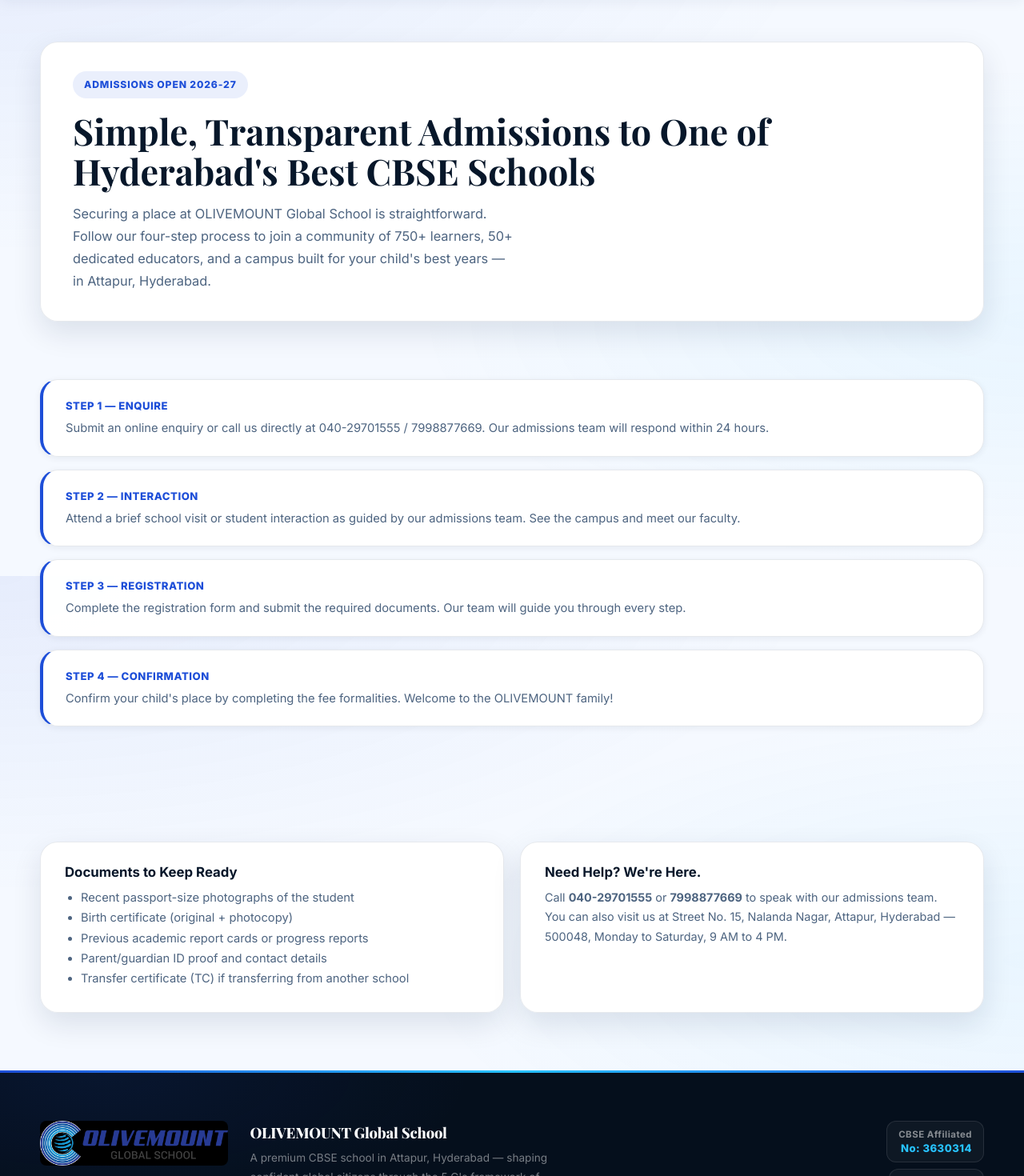
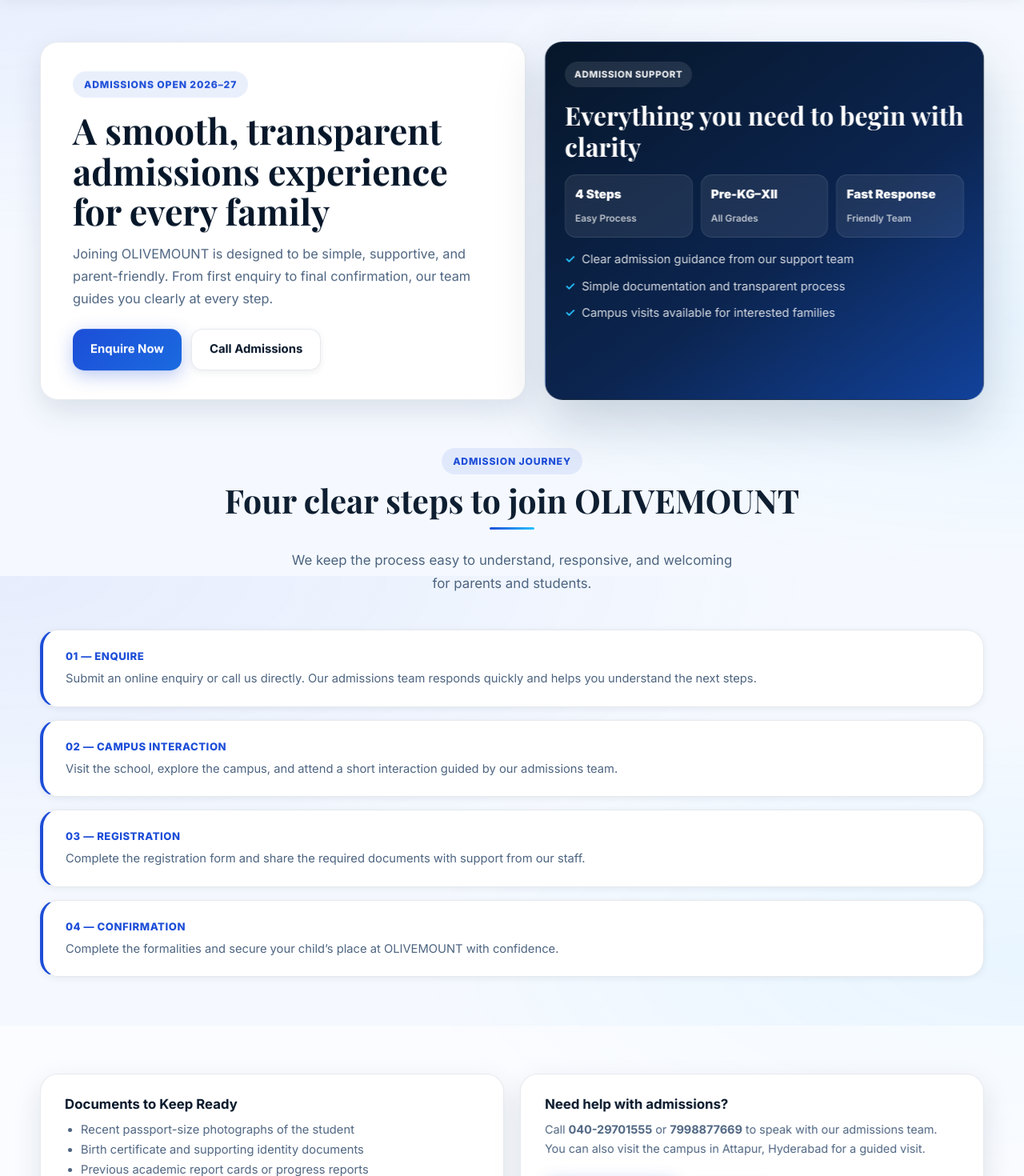
Before and after one commit to DodailSolutions/oilvemount, a Next.js app: page /admissions in a window 1280 px wide. Shown: the part 80-1550 px from the top of the page at 80% size. Built offline with nearby package versions, Linux system fonts and the light colour scheme; a web font is replaced by a local one.

Commit message:
feat: refine contact and admissions page experience

```diff
--- a/src/app/admissions/page.tsx
+++ b/src/app/admissions/page.tsx
@@ -1,4 +1,6 @@
 import type { Metadata } from "next";
+import Link from "next/link";
+import ScrollReveal from "../components/ScrollReveal";
 
 export const metadata: Metadata = {
   title: "Admissions 2026-27 | Apply to CBSE School in Hyderabad",
@@ -7,59 +9,90 @@ export const metadata: Metadata = {
 };
 
 const steps = [
-  ["Step 1 — Enquire", "Submit an online enquiry or call us directly at 040-29701555 / 7998877669. Our admissions team will respond within 24 hours."],
-  ["Step 2 — Interaction", "Attend a brief school visit or student interaction as guided by our admissions team. See the campus and meet our faculty."],
-  ["Step 3 — Registration", "Complete the registration form and submit the required documents. Our team will guide you through every step."],
-  ["Step 4 — Confirmation", "Confirm your child's place by completing the fee formalities. Welcome to the OLIVEMOUNT family!"],
+  ["01", "Enquire", "Submit an online enquiry or call us directly. Our admissions team responds quickly and helps you understand the next steps."],
+  ["02", "Campus Interaction", "Visit the school, explore the campus, and attend a short interaction guided by our admissions team."],
+  ["03", "Registration", "Complete the registration form and share the required documents with support from our staff."],
+  ["04", "Confirmation", "Complete the formalities and secure your child’s place at OLIVEMOUNT with confidence."],
 ];
 
 export default function AdmissionsPage() {
   return (
-    <div className="page-wrap">
-      <section className="subpage-hero">
-        <div className="container subpage-intro">
-          <span className="eyebrow">Admissions Open 2026-27</span>
-          <h1>Simple, Transparent Admissions to One of Hyderabad's Best CBSE Schools</h1>
-          <p>
-            Securing a place at OLIVEMOUNT Global School is straightforward. Follow our
-            four-step process to join a community of 750+ learners, 50+ dedicated educators,
-            and a campus built for your child's best years — in Attapur, Hyderabad.
-          </p>
+    <div className="page-wrap admissions-page">
+      <section className="subpage-hero admissions-hero">
+        <div className="container admissions-hero-grid">
+          <ScrollReveal variant="fade-up" className="subpage-intro admissions-intro">
+            <span className="eyebrow">Admissions Open 2026–27</span>
+            <h1>A smooth, transparent admissions experience for every family</h1>
+            <p>
+              Joining OLIVEMOUNT is designed to be simple, supportive, and parent-friendly. From first enquiry to final confirmation, our team guides you clearly at every step.
+            </p>
+            <div className="about-actions">
+              <Link href="/contact" className="button">Enquire Now</Link>
+              <Link href="tel:+914029701555" className="button button-secondary">Call Admissions</Link>
+            </div>
+          </ScrollReveal>
+
+          <ScrollReveal variant="fade-right" className="academics-hero-panel admissions-side-panel">
+            <span className="about-panel-badge">Admission Support</span>
+            <h2>Everything you need to begin with clarity</h2>
+            <div className="academics-hero-metrics" role="list" aria-label="Admission highlights">
+              <div className="academics-metric" role="listitem"><strong>4 Steps</strong><span>Easy Process</span></div>
+              <div className="academics-metric" role="listitem"><strong>Pre-KG–XII</strong><span>All Grades</span></div>
+              <div className="academics-metric" role="listitem"><strong>Fast Response</strong><span>Friendly Team</span></div>
+            </div>
+            <ul className="about-panel-points">
+              <li>Clear admission guidance from our support team</li>
+              <li>Simple documentation and transparent process</li>
+              <li>Campus visits available for interested families</li>
+            </ul>
+          </ScrollReveal>
         </div>
       </section>
 
       <section className="section">
-        <div className="container timeline">
-          {steps.map(([label, desc]) => (
-            <article key={label} className="timeline-step">
-              <span>{label}</span>
-              <p>{desc}</p>
-            </article>
-          ))}
+        <div className="container">
+          <ScrollReveal variant="fade-up" className="section-heading centered">
+            <span className="eyebrow">Admission Journey</span>
+            <h2>Four clear steps to join OLIVEMOUNT</h2>
+            <p className="section-sub">
+              We keep the process easy to understand, responsive, and welcoming for parents and students.
+            </p>
+          </ScrollReveal>
+
+          <ScrollReveal variant="fade-up" delay={80} stagger className="timeline admissions-timeline">
+            {steps.map(([number, label, desc]) => (
+              <article key={label} className="timeline-step admissions-step-card">
+                <span>{number} — {label}</span>
+                <p>{desc}</p>
+              </article>
+            ))}
+          </ScrollReveal>
         </div>
       </section>
 
-      <section className="section section-muted">
+      <section className="section section-alt">
         <div className="container card-grid two-col">
-          <article className="info-card">
+          <ScrollReveal variant="fade-left" className="info-card admissions-docs-card">
             <h3>Documents to Keep Ready</h3>
             <ul className="list-clean">
               <li>Recent passport-size photographs of the student</li>
-              <li>Birth certificate (original + photocopy)</li>
+              <li>Birth certificate and supporting identity documents</li>
               <li>Previous academic report cards or progress reports</li>
-              <li>Parent/guardian ID proof and contact details</li>
-              <li>Transfer certificate (TC) if transferring from another school</li>
+              <li>Parent / guardian contact and ID details</li>
+              <li>Transfer certificate if moving from another school</li>
             </ul>
-          </article>
+          </ScrollReveal>
 
-          <article className="info-card">
-            <h3>Need Help? We're Here.</h3>
+          <ScrollReveal variant="fade-right" className="info-card admissions-help-card">
+            <h3>Need help with admissions?</h3>
             <p>
-              Call <strong>040-29701555</strong> or <strong>7998877669</strong> to speak with
-              our admissions team. You can also visit us at Street No. 15, Nalanda Nagar,
-              Attapur, Hyderabad — 500048, Monday to Saturday, 9 AM to 4 PM.
+              Call <strong>040-29701555</strong> or <strong>7998877669</strong> to speak with our admissions team. You can also visit the campus in Attapur, Hyderabad for a guided visit.
             </p>
-          </article>
+            <div className="about-actions">
+              <Link href="/contact" className="button">Talk to Our Team</Link>
+              <Link href="tel:+917998877669" className="button button-secondary">Call Now</Link>
+            </div>
+          </ScrollReveal>
         </div>
       </section>
     </div>
--- a/src/app/globals.css
+++ b/src/app/globals.css
@@ -898,6 +898,51 @@ h1, h2 { font-family: var(--font-display); }
 .c-card:nth-child(5) { animation-delay: 0.45s; }
 
 /* ══════════════════════════════════════════════════════════════
+   Admissions page
+══════════════════════════════════════════════════════════════ */
+.admissions-page .section {
+  padding: 60px 0;
+}
+.admissions-hero {
+  position: relative;
+  padding: 52px 0 28px;
+}
+.admissions-hero::before {
+  content: "";
+  position: absolute;
+  inset: 0;
+  pointer-events: none;
+  background:
+    radial-gradient(circle at 12% 16%, rgba(39,194,255,0.10), transparent 0 18%),
+    radial-gradient(circle at 88% 18%, rgba(29,78,216,0.10), transparent 0 20%);
+}
+.admissions-hero-grid {
+  position: relative;
+  z-index: 1;
+  display: grid;
+  grid-template-columns: 1.05fr 0.95fr;
+  gap: 24px;
+  align-items: stretch;
+}
+.admissions-intro {
+  background: linear-gradient(180deg, rgba(255,255,255,0.96), rgba(247,250,255,0.98));
+  border: 1px solid rgba(17,41,76,0.08);
+}
+.admissions-side-panel {
+  min-height: 100%;
+}
+.admissions-timeline {
+  gap: 18px;
+}
+.admissions-step-card {
+  background: linear-gradient(180deg, #ffffff 0%, #f8fbff 100%);
+}
+.admissions-docs-card,
+.admissions-help-card {
+  background: linear-gradient(180deg, #ffffff 0%, #f8fbff 100%);
+}
+
+/* ══════════════════════════════════════════════════════════════
    Contact page
 ══════════════════════════════════════════════════════════════ */
 .contact-page .section {
@@ -1523,17 +1568,26 @@ h1, h2 { font-family: var(--font-display); }
 }
 .about-value-card {
   position: relative;
-  padding-top: 54px;
+  padding-top: 28px;
+}
+.academics-highlight-card {
+  padding-top: 28px;
 }
 .about-value-dot {
-  position: absolute;
-  top: 22px;
-  left: 24px;
-  width: 14px;
-  height: 14px;
+  display: block;
+  position: relative;
+  top: auto;
+  left: auto;
+  width: 12px;
+  height: 12px;
+  margin-bottom: 16px;
   border-radius: 50%;
   background: linear-gradient(135deg, var(--blue), var(--cyan));
-  box-shadow: 0 0 0 8px rgba(39,194,255,0.12);
+  box-shadow: 0 0 0 7px rgba(39,194,255,0.10);
+}
+.about-value-card h3,
+.academics-highlight-card h3 {
+  line-height: 1.28;
 }
 .team-grid {
   margin-top: 8px;
@@ -2897,6 +2951,7 @@ body {
   .hero-grid           { grid-template-columns: 1fr; gap: 24px; }
   .stages-grid         { grid-template-columns: 1fr; }
   .subpage-grid        { grid-template-columns: 1fr; }
+  .admissions-hero-grid { grid-template-columns: 1fr; }
   .contact-hero-grid   { grid-template-columns: 1fr; }
   .contact-mini-grid   { grid-template-columns: 1fr 1fr; }
   .contact-grid        { grid-template-columns: 1fr; }
```
